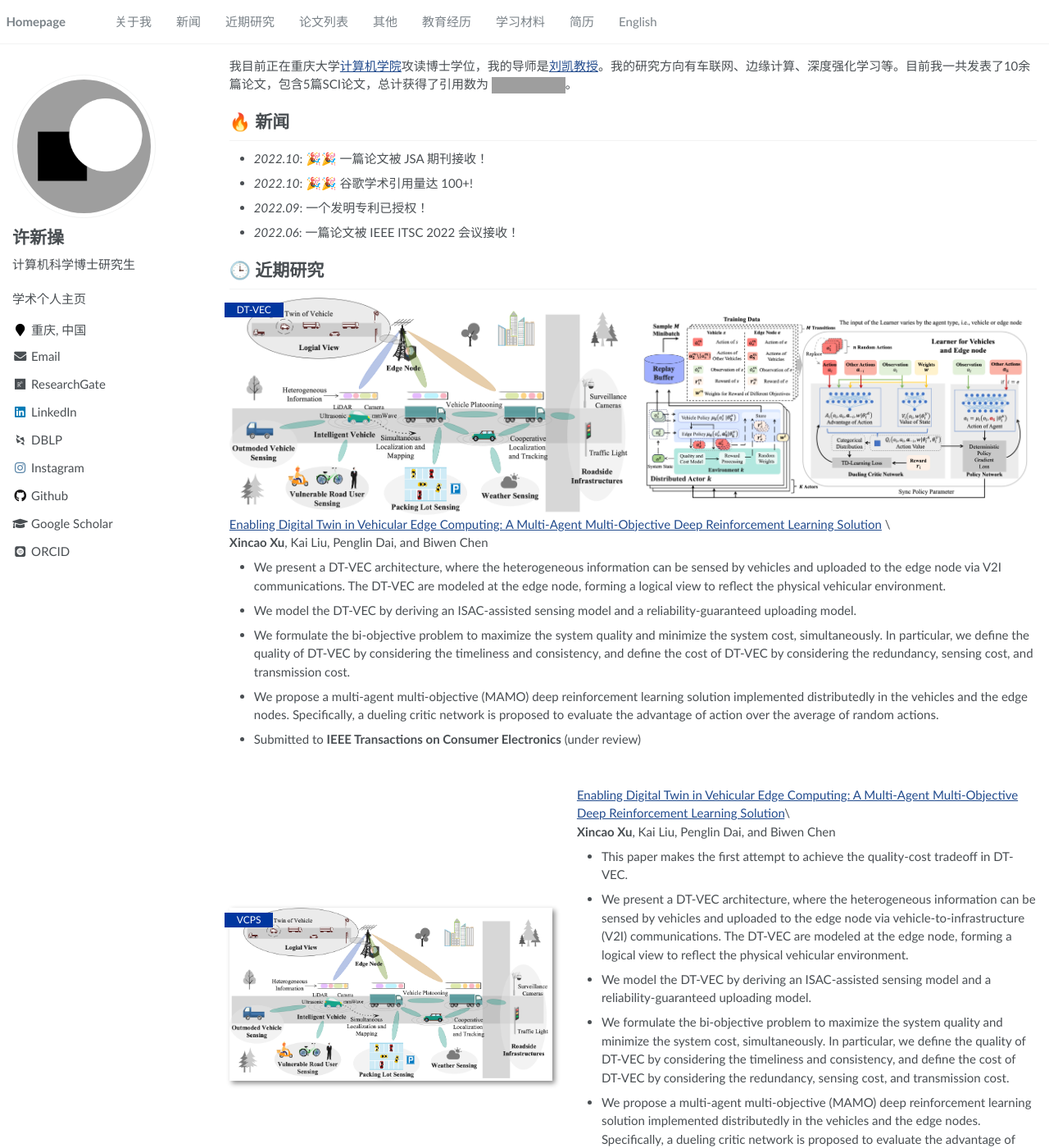
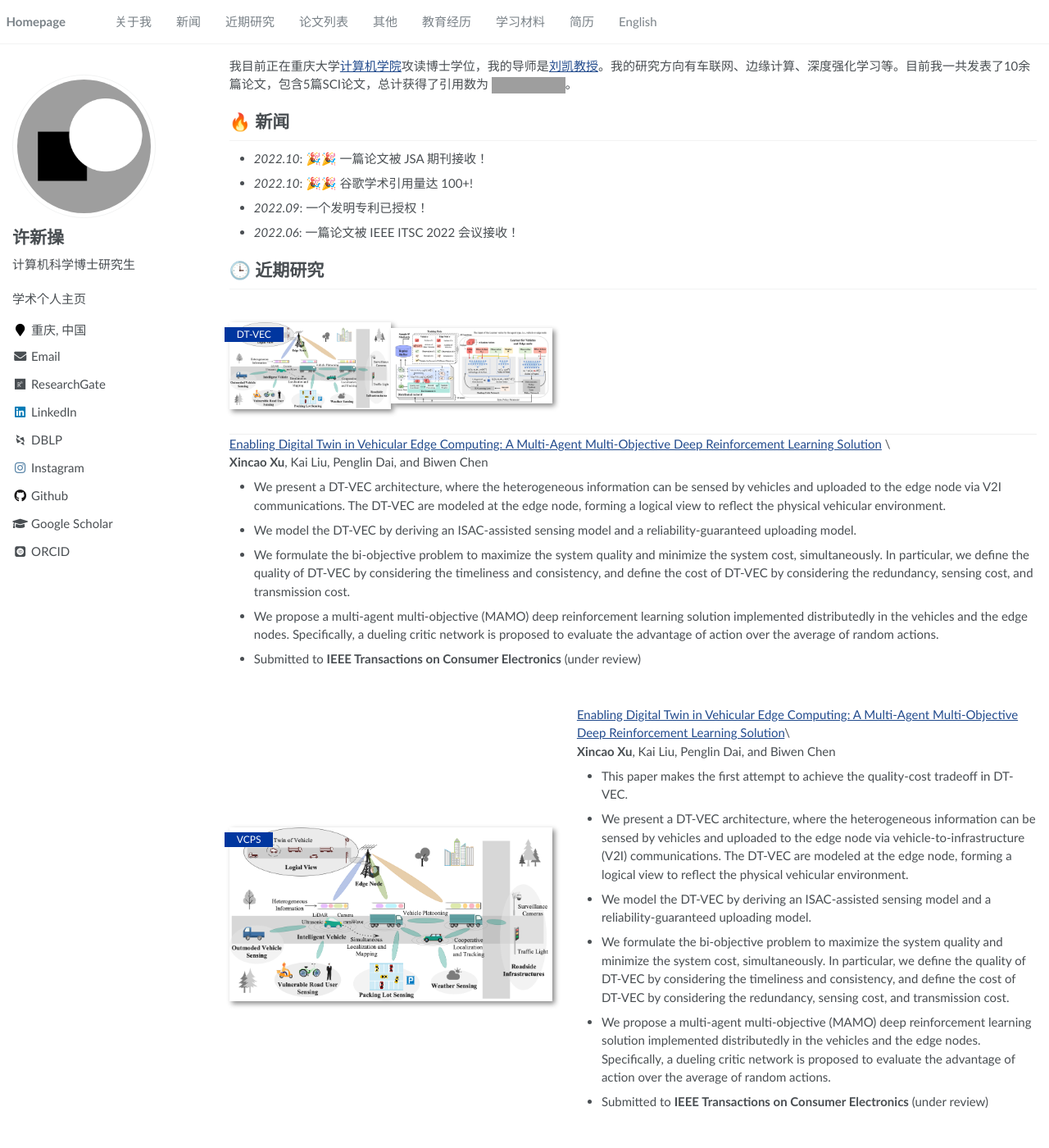
Before and after one commit to neardws/zh, a Jekyll site: the page built from _pages/about.md, in a window 1280 px wide and 1400 px high. Shown: the whole window at 82% size. Built offline with Jekyll 4.4.1, drawn with Linux system fonts in a browser that asks for light colours; some web fonts are replaced; grey boxes are pictures that could not be loaded.

Commit message:
Update main.scss

```diff
--- a/assets/css/main.scss
+++ b/assets/css/main.scss
@@ -87,6 +87,58 @@
 
 }
 
+.paper-images-box {
+    display: flex;
+    justify-content: left;
+    align-items: center;
+    flex-direction: row;
+    flex-wrap: wrap;
+    border-bottom: 1px #efefef solid;
+    padding: 2em 0 2em 0;
+
+
+    .paper-box-image{
+        justify-content: center;
+        display: flex;
+        width: 100%;
+        order: 2;
+        img {
+            max-width: 400px;
+            box-shadow: 3px 3px 6px #888;
+            object-fit: cover;
+        }
+        img {
+            max-width: 400px;
+            box-shadow: 3px 3px 6px #888;
+            object-fit: cover;
+        }
+    }
+
+    .paper-box-text{
+        max-width: 100%;
+        order: 1;
+    }
+
+    @include breakpoint($medium) {
+        .paper-box-image{
+            justify-content: left;
+            min-width: 200px;
+            max-width: 40%;
+            order: 1;
+        }
+
+        .paper-box-text{
+            justify-content: left;
+            padding-left: 2em;
+            max-width: 60%;
+            order: 2;
+        }
+
+    }
+
+
+}
+
 $scroll_offset : 2em;
 h1:before, .anchor:before {
     content: '';
@@ -107,3 +159,14 @@ h1:before, .anchor:before {
     background-color: #00369f;
     font-size: .8em;
 }
+
+.badge_right {
+    padding-left: 10rem;
+    padding-right: 1rem;
+    position: absolute;
+    margin-top: .5em;
+    margin-left: -.5em;
+    color: white;
+    background-color: #00369f;
+    font-size: .8em;
+}
```
